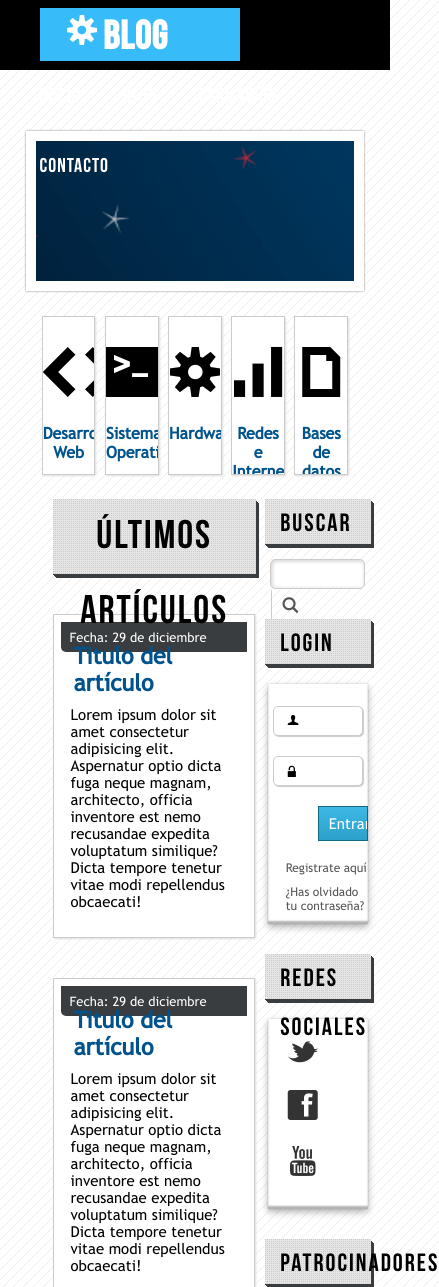
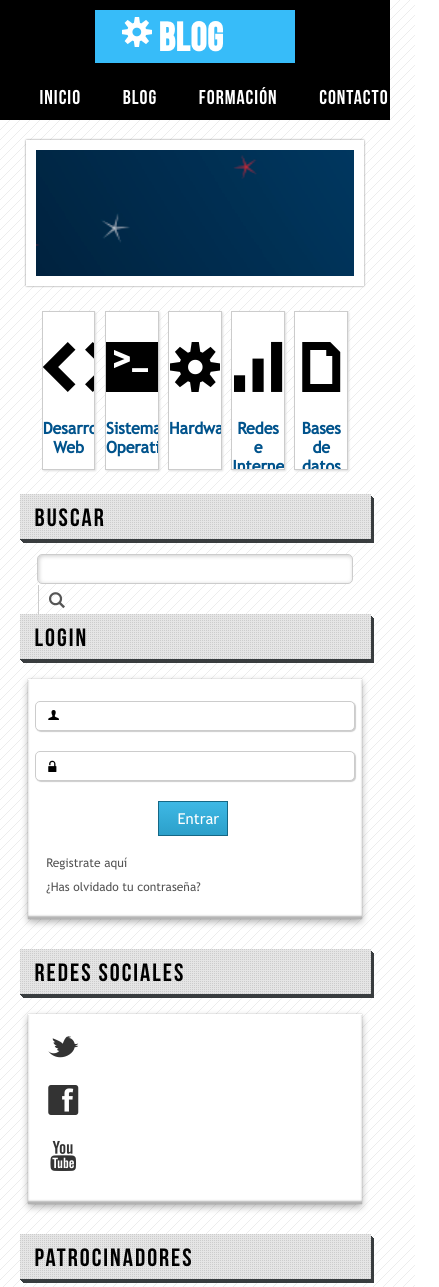
Before and after one commit to Psyshus/Primera-maquetacion-Full, a plain HTML site: page index.html in a window 390 px wide. Shown: the top 1287 px of the page, 439 px wide, since content can reach past the window. Drawn offline with Linux system fonts and the light colour scheme.

Commit message:
Se añaden puntos de corte para el responsive de la página

```diff
--- a/css/responsive.css
+++ b/css/responsive.css
@@ -226,3 +226,75 @@
     font-size: 2rem;
   }
 }
+
+@media (max-width: 724px) {
+  .header {
+    width: 100%;
+    height: 120px;
+    padding-top: 10px;
+  }
+
+  .menu {
+    width: 395px;
+    clear: both;
+    float: none;
+    margin: 0 auto;
+  }
+  .logo {
+    float: none;
+    width: 200px;
+    margin: 0 auto;
+  }
+
+  .login input[type="submit"],
+  .login input[type="button"],
+  .login input[type="reset"],
+  .login button {
+    width: 50%;
+    margin: 20px 47px;
+  }
+}
+
+@media (max-width: 660px) {
+  .banner h1 {
+    font-size: 3rem;
+  }
+
+  .lateral input[type="text"] {
+    width: 92%;
+  }
+
+  .login input[type="email"],
+  .login input[type="password"] {
+    width: 96%;
+  }
+
+  .login input[type="submit"],
+  .login input[type="button"],
+  .login input[type="reset"],
+  .login button {
+    width: 21%;
+    margin: 20px 39%;
+  }
+  .articles {
+    float: none;
+    width: 100%;
+    margin: 0 auto;
+  }
+  .lateral {
+    float: none;
+    width: 100%;
+    margin: 0 auto;
+    margin-top: 20px;
+  }
+
+  .articles h2 {
+    width: 100%;
+    margin: 30px auto;
+  }
+
+  .articles article {
+    width: 95%;
+    margin: 40px auto;
+  }
+}
--- a/css/style.css
+++ b/css/style.css
@@ -702,7 +702,7 @@ body {
 
 .footer h5 {
   display: block;
-  background: url("./img/pxgray.png"), white;
+  background: url("/img/pxgray.png"), white;
   height: 50px;
   letter-spacing: 2px;
   text-align: center;
```
